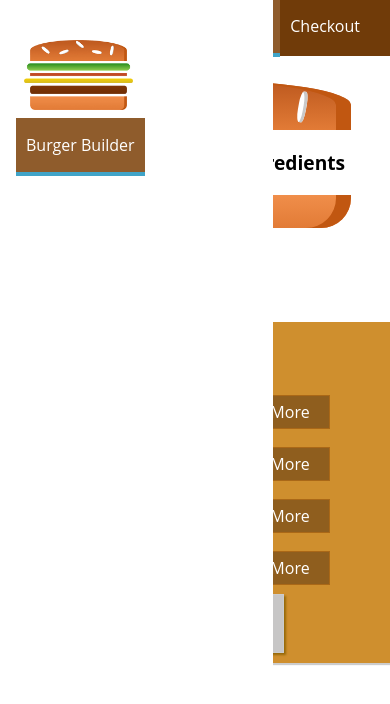
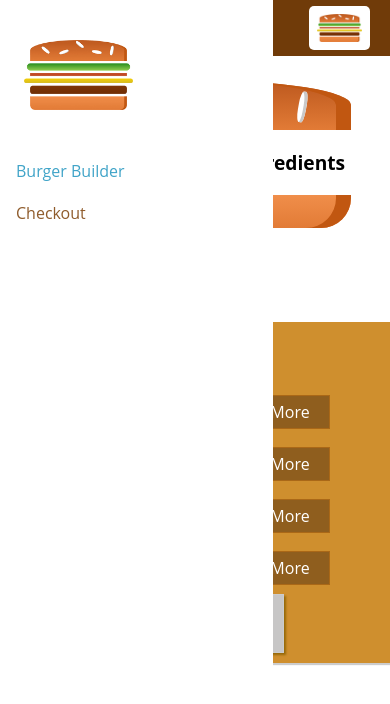
Before and after one commit to stLoiz/react-project-burger-builder-with-redux-saga, a React (Create React App) app: page / in a window 390 px wide. Shown: the top 704 px of the page. Built offline with nearby package versions, Linux system fonts and the light colour scheme.

Commit message:
Make the siderawer responsive including the navigationItems

```diff
--- a/src/components/Navigation/NavigationItems/NavigationItem/NavigationItem.module.css
+++ b/src/components/Navigation/NavigationItems/NavigationItem/NavigationItem.module.css
@@ -1,26 +1,45 @@
 .NavigationItem {
-  margin: 0;
   box-sizing: border-box;
-  display: flex;
-  height: 100;
-  width: auto;
-  align-items: center;
+  display: block;
+  margin: 10px 0;
+  width: 100%;
 }
 
 .NavigationItem a {
-  color: white;
+  box-sizing: border-box;
+  color: #8f5c2c;
+  display: block;
   text-decoration: none;
-  height: 100%;
-  padding: 16px 10px;
-  border-bottom: 4px solid transparent;
-  box-sizing: border-box;
-  display: block;
+  width: 100%;
 }
 
 .NavigationItem a:hover,
 .NavigationItem a:active,
 .NavigationItem a.active {
-  background-color: #8f5c2c;
-  border-bottom: 4px solid #40a4c8;
-  color: white;
+  color: #40a4c8;
 }
+
+@media (min-width: 500px) {
+  .NavigationItem {
+    align-items: center;
+    display: flex;
+    height: 100%;
+    margin: 0;
+    width: auto;
+  }
+
+  .NavigationItem a {
+    border-bottom: 4px solid transparent;
+    color: white;
+    height: 100%;
+    padding: 16px 10px;
+  }
+
+  .NavigationItem a:hover,
+  .NavigationItem a:active,
+  .NavigationItem a.active {
+    background-color: #8f5c2c;
+    border-bottom: 4px solid #40a4c8;
+    color: white;
+  }
+}
--- a/src/components/Navigation/NavigationItems/NavigationItems.module.css
+++ b/src/components/Navigation/NavigationItems/NavigationItems.module.css
@@ -1,8 +1,15 @@
 .NavigationItems {
+  align-items: center;
+  display: flex;
+  flex-flow: column;
+  height: 100%;
+  list-style: none;
   margin: 0;
   padding: 0;
-  list-style: none;
-  display: flex;
-  align-items: center;
-  height: 100%;
 }
+
+@media (min-width: 500px) {
+  .NavigationItems {
+    flex-flow: row;
+  }
+}
--- a/src/components/Navigation/SideDrawer/SideDrawer.module.css
+++ b/src/components/Navigation/SideDrawer/SideDrawer.module.css
@@ -1,15 +1,15 @@
 .SideDrawer {
-  position: fixed;
-  width: 280px;
-  max-width: 70%;
+  background-color: white;
+  box-sizing: border-box;
   height: 100%;
   left: 0;
+  max-width: 70%;
+  padding: 32px 16px;
+  position: fixed;
   top: 0;
+  transition: transform 0.3s ease-out;
+  width: 280px;
   z-index: 200;
-  background-color: white;
-  padding: 32px 16px;
-  box-sizing: border-box;
-  transition: transform 0.3s ease-out;
 }
 
 @media (min-width: 500px) {
@@ -28,4 +28,5 @@
 
 .Logo {
   height: 11%;
+  margin-bottom: 32px;
 }
--- a/src/components/Navigation/Toolbar/Toolbar.js
+++ b/src/components/Navigation/Toolbar/Toolbar.js
@@ -11,7 +11,7 @@ const toolbar = () => (
       <Logo />
     </div>
 
-    <nav>
+    <nav className={classes.DesktopOnly}>
       <NavigationItems />
     </nav>
   </header>
--- a/src/components/Navigation/Toolbar/Toolbar.module.css
+++ b/src/components/Navigation/Toolbar/Toolbar.module.css
@@ -1,15 +1,15 @@
 .Toolbar {
+  align-items: center;
+  background-color: #703b09;
+  box-sizing: border-box;
+  display: flex;
   height: 56px;
-  width: 100%;
+  justify-content: space-between;
+  left: 0;
+  padding: 0px 20px;
   position: fixed;
   top: 0;
-  left: 0;
-  background-color: #703b09;
-  display: flex;
-  justify-content: space-between;
-  align-items: center;
-  padding: 0px 20px;
-  box-sizing: border-box;
+  width: 100%;
   z-index: 90;
 }
 
@@ -20,3 +20,9 @@
 .Logo {
   height: 80%;
 }
+
+@media (max-width: 499px) {
+  .DesktopOnly {
+    display: none;
+  }
+}
```
